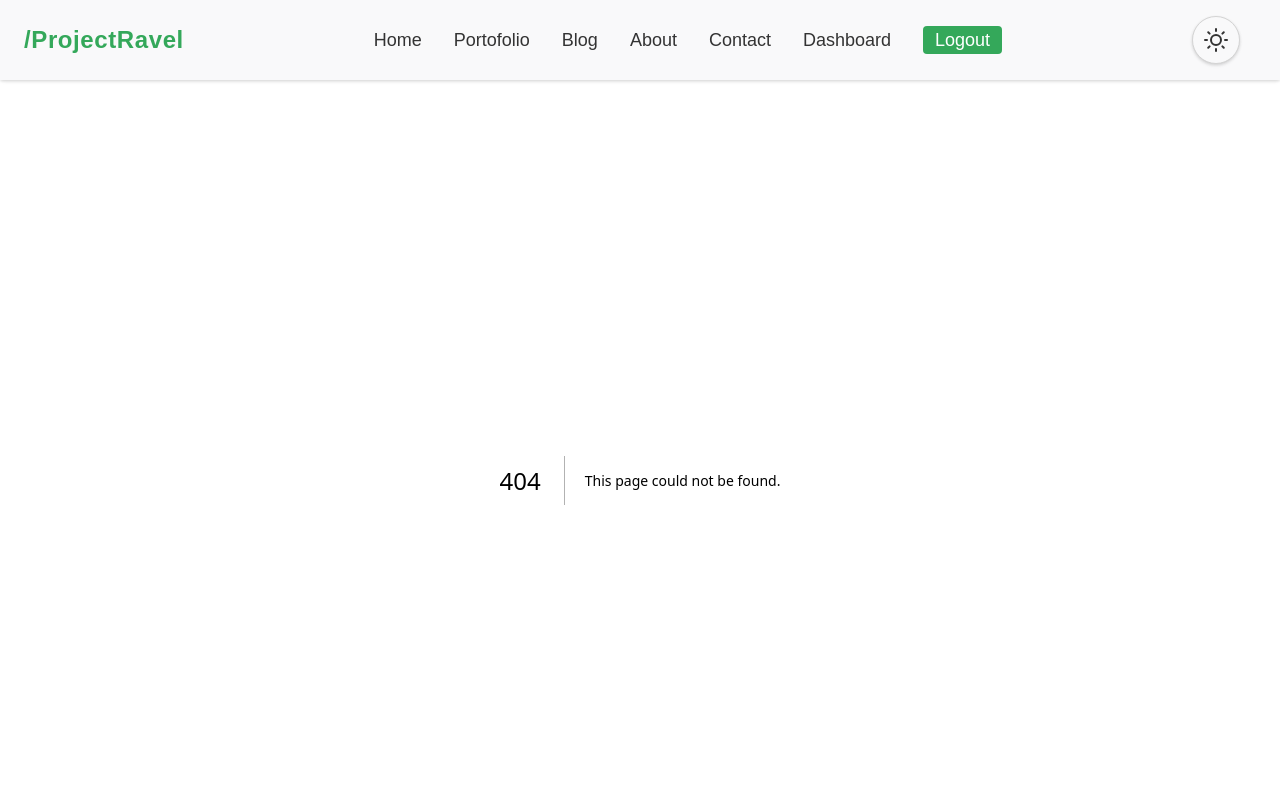
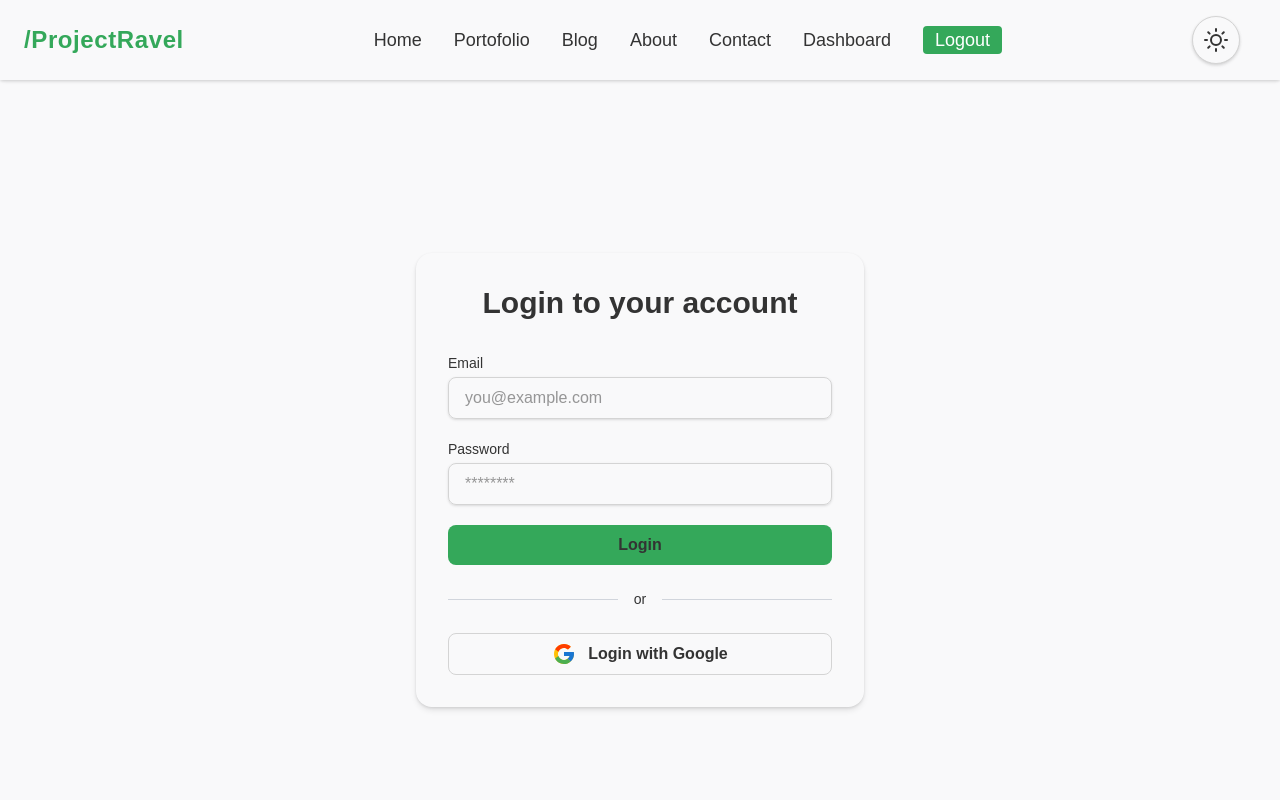
Before and after one commit to ProjectRavel/nextjs-practice, a Next.js app: page /login in a window 1280 px wide. Before the commit this address had no page. Shown: the top 800 px of the page. Built offline with nearby package versions, Linux system fonts and the light colour scheme.

Commit message:
Add LoginPage component with email/password and Google sign-in functionality

```diff
--- /dev/null
+++ b/src/app/login/page.tsx
@@ -0,0 +1,120 @@
+"use client";
+import { FcGoogle } from "react-icons/fc";
+import { signIn } from "next-auth/react";
+import { useState } from "react";
+export default function LoginPage() {
+  const [form, setForm] = useState({
+    email: "",
+    password: "",
+  });
+
+  console.log(form);
+
+  const handleSubmit = async (e: React.FormEvent<HTMLFormElement>) => {
+    e.preventDefault();
+    await signIn("credentials", {
+      email: form.email,
+      password: form.password,
+    });
+
+    setForm({
+      email: "",
+      password: "",
+    });
+  };
+
+  return (
+    <div
+      className="min-h-screen flex items-center justify-center px-4"
+      style={{
+        backgroundColor: "var(--background)",
+        color: "var(--foreground)",
+      }}
+    >
+      <div
+        className="w-full max-w-md p-8 rounded-2xl shadow-lg"
+        style={{ backgroundColor: "var(--card-bg)" }}
+      >
+        <h2
+          className="text-3xl font-bold text-center mb-8"
+          style={{ color: "var(--foreground)" }}
+        >
+          Login to your account
+        </h2>
+
+        <form onSubmit={handleSubmit} className="space-y-5">
+          <div>
+            <label htmlFor="email" className="block text-sm font-medium mb-1">
+              Email
+            </label>
+            <input
+              id="email"
+              type="email"
+              required
+              className="w-full px-4 py-2 rounded-lg border outline-none focus:ring-2"
+              style={{
+                backgroundColor: "var(--input-bg)",
+                color: "var(--foreground)",
+                borderColor: "var(--border)",
+                boxShadow: "var(--shadow)",
+              }}
+              placeholder="you@example.com"
+              value={form.email}
+              onChange={(e) => setForm({ ...form, email: e.target.value })}
+            />
+          </div>
+
+          <div>
+            <label
+              htmlFor="password"
+              className="block text-sm font-medium mb-1"
+            >
+              Password
+            </label>
+            <input
+              id="password"
+              type="password"
+              required
+              className="w-full px-4 py-2 rounded-lg border outline-none focus:ring-2"
+              style={{
+                backgroundColor: "var(--input-bg)",
+                color: "var(--foreground)",
+                borderColor: "var(--border)",
+                boxShadow: "var(--shadow)",
+              }}
+              placeholder="********"
+              value={form.password}
+              onChange={(e) => setForm({ ...form, password: e.target.value })}
+            />
+          </div>
+
+          <button
+            type="submit"
+            className="w-full py-2 px-4 rounded-lg font-semibold transition duration-300 cursor-pointer"
+            style={{
+              backgroundColor: "var(--primary)",
+              color: "var(--foreground)",
+            }}
+          >
+            Login
+          </button>
+        </form>
+
+        <div className="my-6 flex items-center">
+          <hr className="flex-grow border-gray-300 dark:border-gray-600" />
+          <span className="mx-4 text-sm">or</span>
+          <hr className="flex-grow border-gray-300 dark:border-gray-600" />
+        </div>
+
+        <button
+          onClick={() => signIn("google")}
+          type="button"
+          className="w-full cursor-pointer flex items-center justify-center gap-3 py-2 px-4 border rounded-lg border-[var(--border)] font-semibold transition duration-300 hover:border-[var(--primary)] hover:text-[var(--primary)]"
+        >
+          <FcGoogle size={24} />
+          <span className="text">Login with Google</span>
+        </button>
+      </div>
+    </div>
+  );
+}
```
